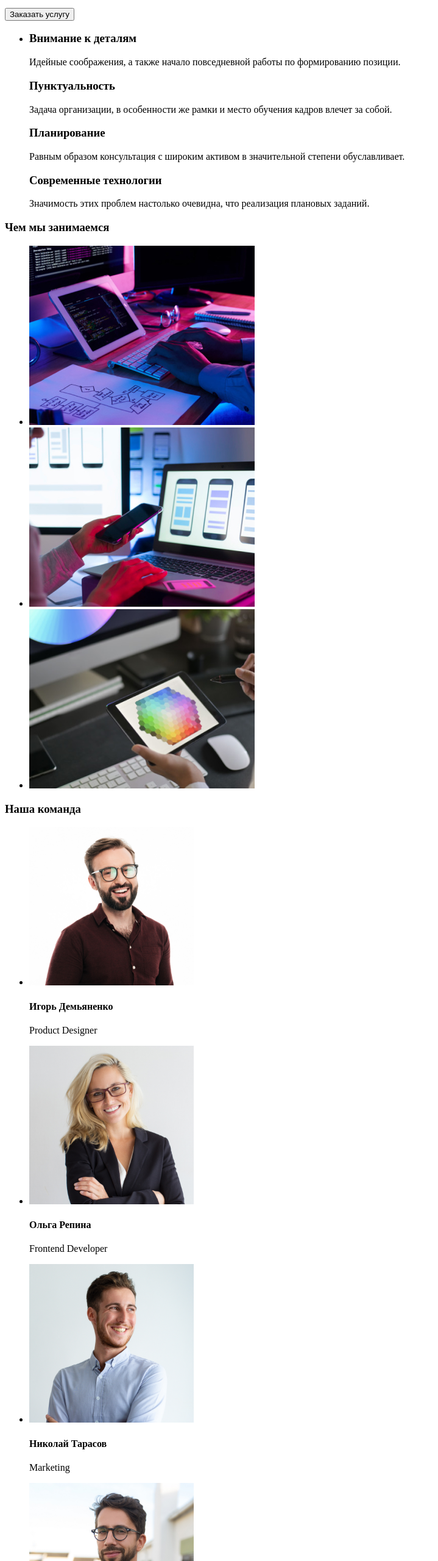
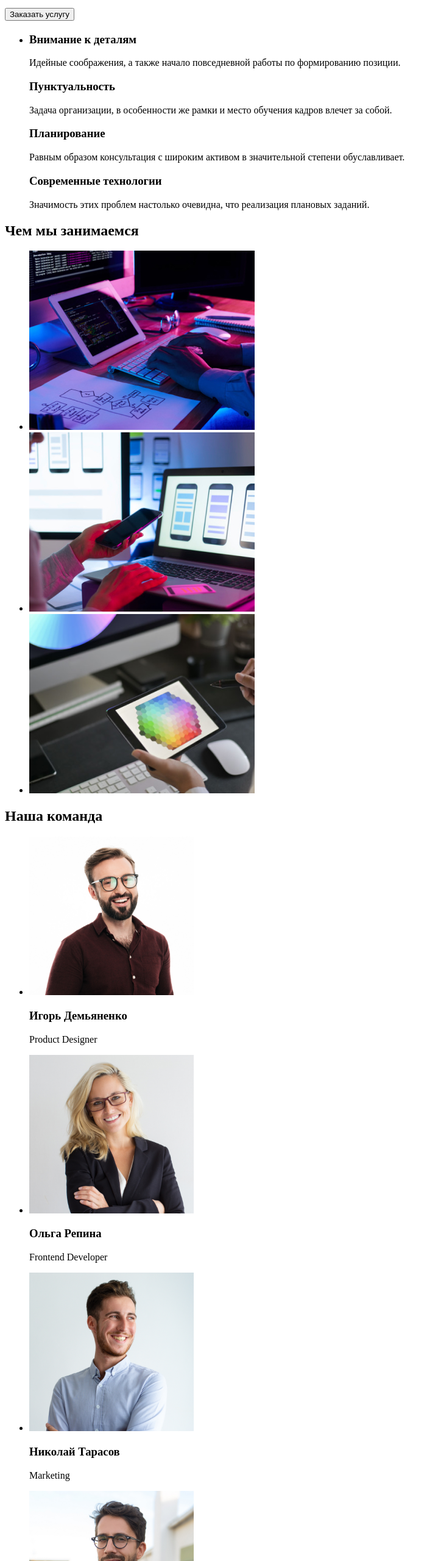
Before and after one commit to Tatiana-Beloshenko/goit-markup-hw-01, a plain HTML site: page index.html in a window 1280 px wide. Shown: the part 240-2800 px from the top of the page at 61% size, without its empty margins (0-719 px from the left). Drawn offline with Linux system fonts and the light colour scheme.

Commit message:
Внесены изменения в заголовки

```diff
--- a/index.html
+++ b/index.html
@@ -44,9 +44,9 @@
             </div>
         </section>
         <section>
-            <h3>
+            <h2>
                 <!--Особенности-->
-            </h3>
+            </h2>
             <ul>
                 <li>
                     <h3>Внимание к деталям</h3>
@@ -64,7 +64,7 @@
             </ul>
         </section>
         <section>
-            <h3>Чем мы занимаемся</h3>
+            <h2>Чем мы занимаемся</h2>
             <ul>
                 <li>
                     <img src="./img/img1.jpg" alt="ПК, планшет,клавиатура,блокнот на столе" width="370"/>
@@ -78,26 +78,26 @@
             </ul>
         </section>
         <section>
-            <h3>Наша команда</h3>
+            <h2>Наша команда</h2>
             <ul>
                 <li>
                     <img src="./img/igor.jpg" alt="Игорь Демьяненко" width="270"/>
-                    <h4>Игорь Демьяненко</h4>
+                    <h3>Игорь Демьяненко</h3>
                     <p lang="en">Product Designer</p>
                 </li>
                 <li>
                     <img src="./img/olga.jpg" alt="Ольга Репина" width="270"/>
-                    <h4>Ольга Репина</h4>
+                    <h3>Ольга Репина</h3>
                     <p lang="en">Frontend Developer</p>
                 </li>
                 <li>
                     <img src="./img/nik.jpg" alt="Николай Тарасов" width="270"/>
-                    <h4>Николай Тарасов</h4>
+                    <h3>Николай Тарасов</h3>
                     <p lang="en">Marketing</p>
                 </li>
                 <li>
                     <img src="./img/maikl.jpg" alt="Михаил Ермаков" width="270"/>
-                    <h4>Михаил Ермаков</h4>
+                    <h3>Михаил Ермаков</h43
                     <p lang="en">UI Designer</p>
                 </li>
             </ul>
```
